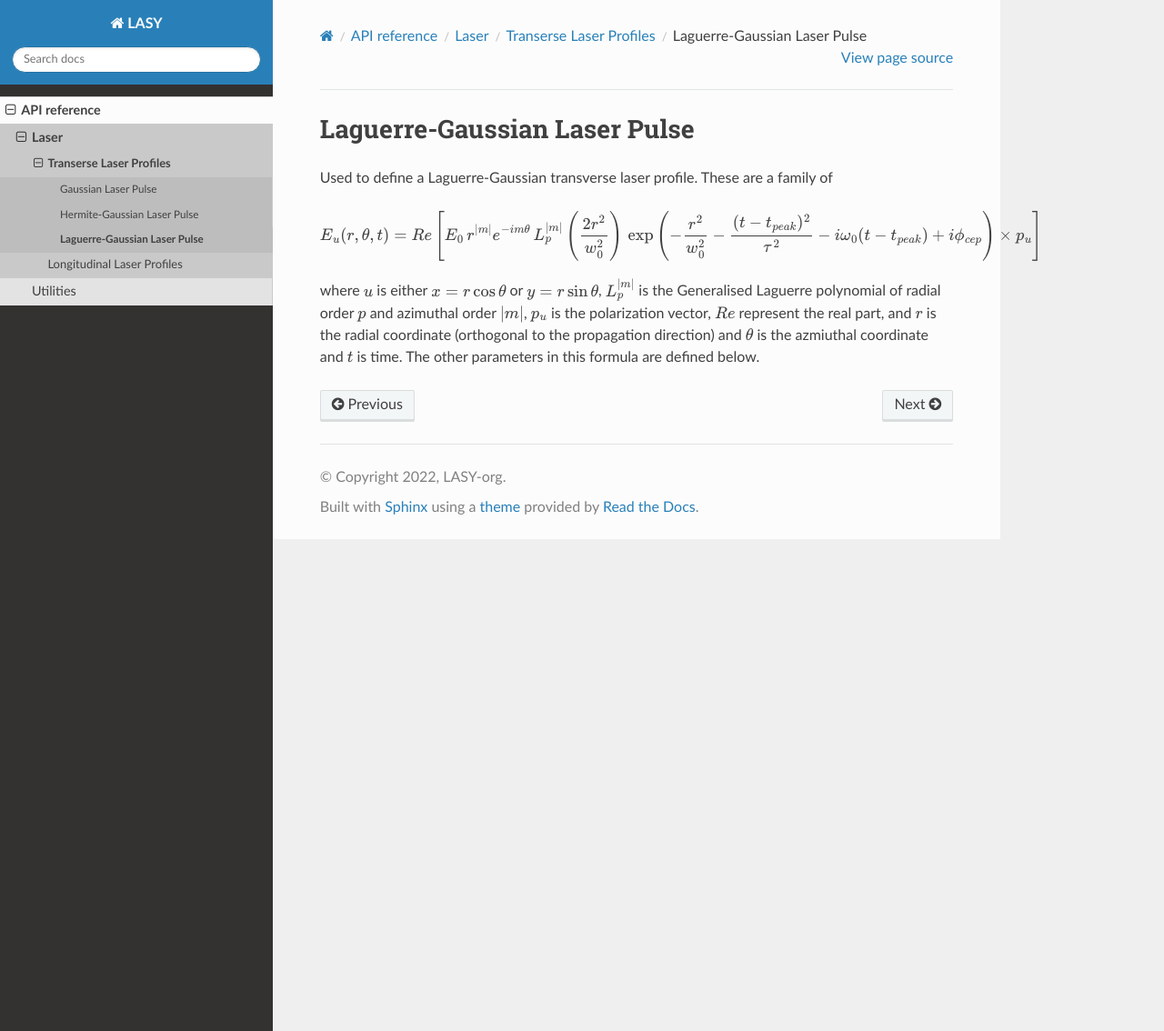
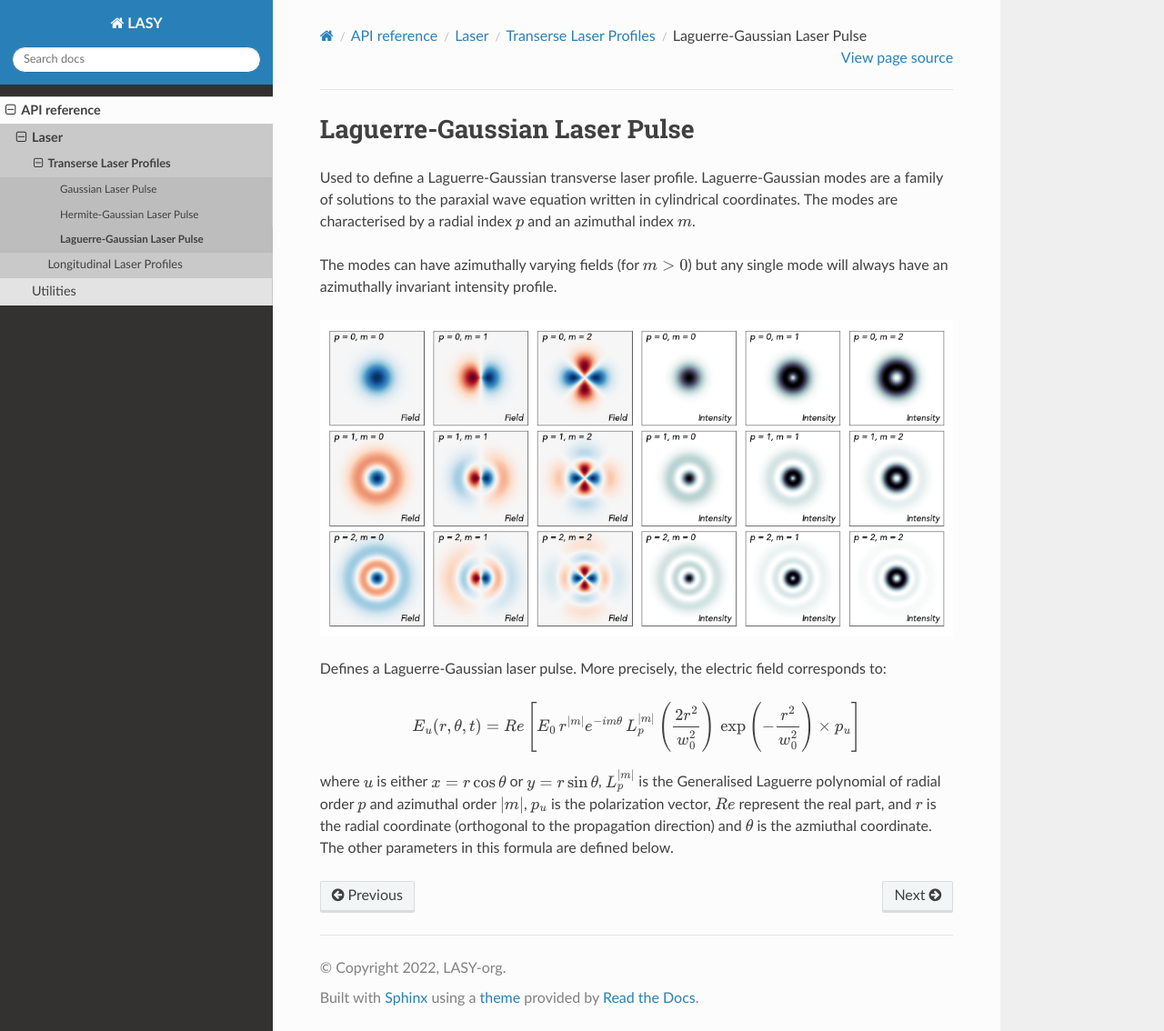
Before and after one commit to LASY-org/lasy, a Sphinx documentation site: the page built from docs/api_reference/laser_profiles/transverse/laguerre_gaussian.rst, in a window 1280 px wide and 1134 px high. Shown: the whole window at 91% size. Built offline with Sphinx 7.4.7 and the Read the Docs theme 2.0.0, drawn with Linux system fonts in a browser that asks for light colours.

Commit message:
added documentation for LG and HG and images

```diff
--- a/docs/api_reference/laser_profiles/transverse/laguerre_gaussian.rst
+++ b/docs/api_reference/laser_profiles/transverse/laguerre_gaussian.rst
@@ -1,15 +1,27 @@
 Laguerre-Gaussian Laser Pulse
 ==============================
 
-Used to define a Laguerre-Gaussian transverse laser profile. These are a family
-of
+Used to define a Laguerre-Gaussian transverse laser profile.
+Laguerre-Gaussian modes are a family of solutions to the paraxial
+wave equation written in cylindrical coordinates. The modes are
+characterised by a radial index :math:`p` and an azimuthal index
+:math:`m`.
+
+The modes can have azimuthally varying fields (for :math:`m > 0`)
+but any single mode will always have an azimuthally invariant
+intensity profile.
+
+.. image:: ../../../images/laguerre_gauss_modes.png
+
+Defines a Laguerre-Gaussian laser pulse.
+More precisely, the electric field corresponds to:
+
 
 .. math::
     E_u(r,\theta,t) = Re\left[ E_0\, r^{|m|}e^{-im\theta} \,
     L_p^{|m|}\left( \frac{2 r^2 }{w_0^2}\right )\,
-    \exp\left( -\frac{r^2}{w_0^2}
-    - \frac{(t-t_{peak})^2}{\tau^2} -i\omega_0(t-t_{peak})
-    + i\phi_{cep}\right) \times p_u \right]
+    \exp\left( -\frac{r^2}{w_0^2} \right) \times p_u \right]
+
 
 where :math:`u` is either :math:`x = r \cos{\theta}` or
 :math:`y = r \sin{\theta}`, :math:`L_p^{|m|}` is the
@@ -17,5 +29,5 @@ Generalised Laguerre polynomial of radial order :math:`p` and
 azimuthal order :math:`|m|`, :math:`p_u` is the polarization
 vector, :math:`Re` represent the real part, and :math:`r` is the radial
 coordinate (orthogonal to the propagation direction) and :math:`\theta`
-is the azmiuthal coordinate and :math:`t` is time. The other parameters
+is the azmiuthal coordinate. The other parameters
 in this formula are defined below.
```
Also changed, not shown: docs/api_reference/laser_profiles/transverse/hermite_gaussian.rst (+23 -0 lines), docs/images/hermite_gauss_modes.png (added), docs/images/laguerre_gauss_modes.png (added).
